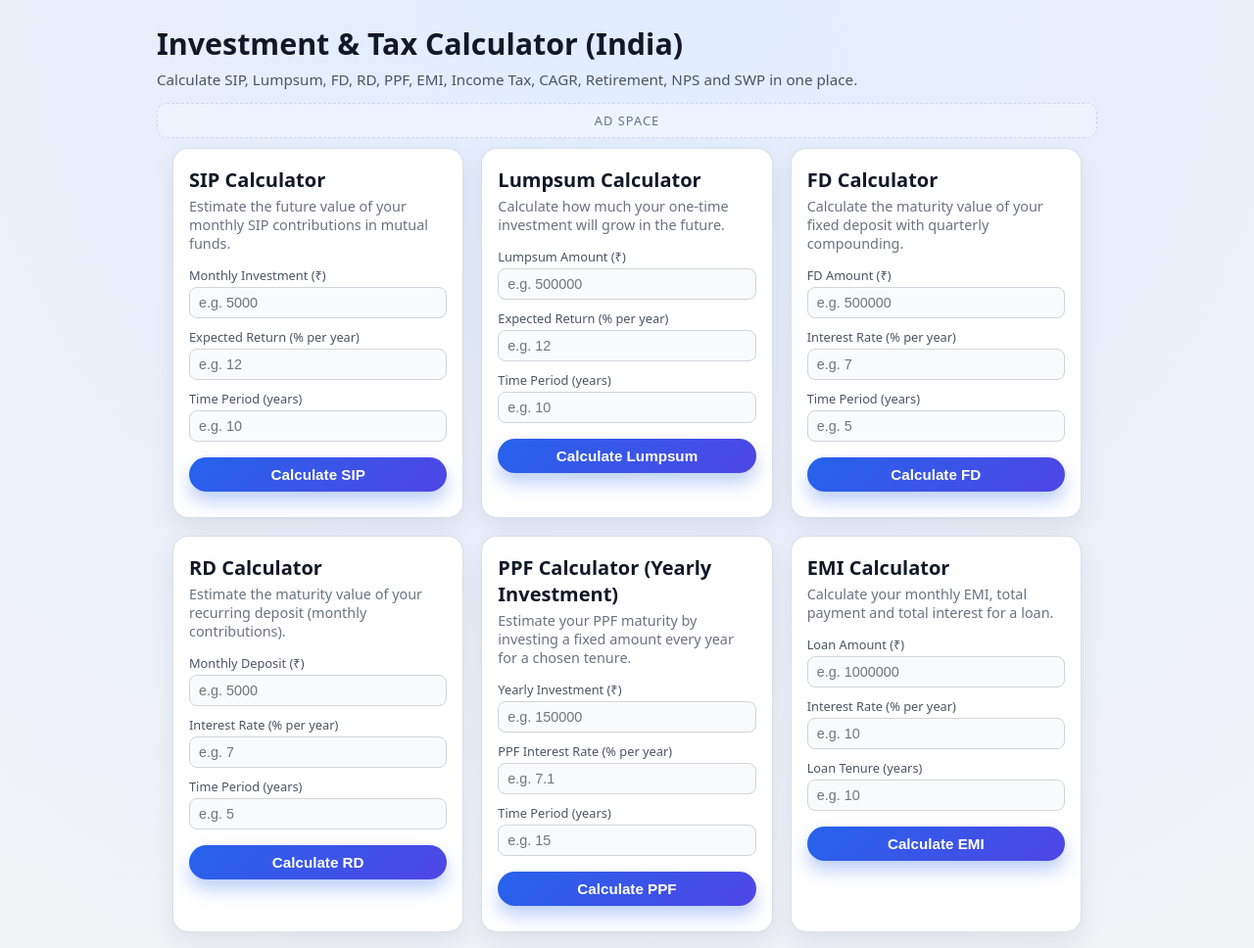
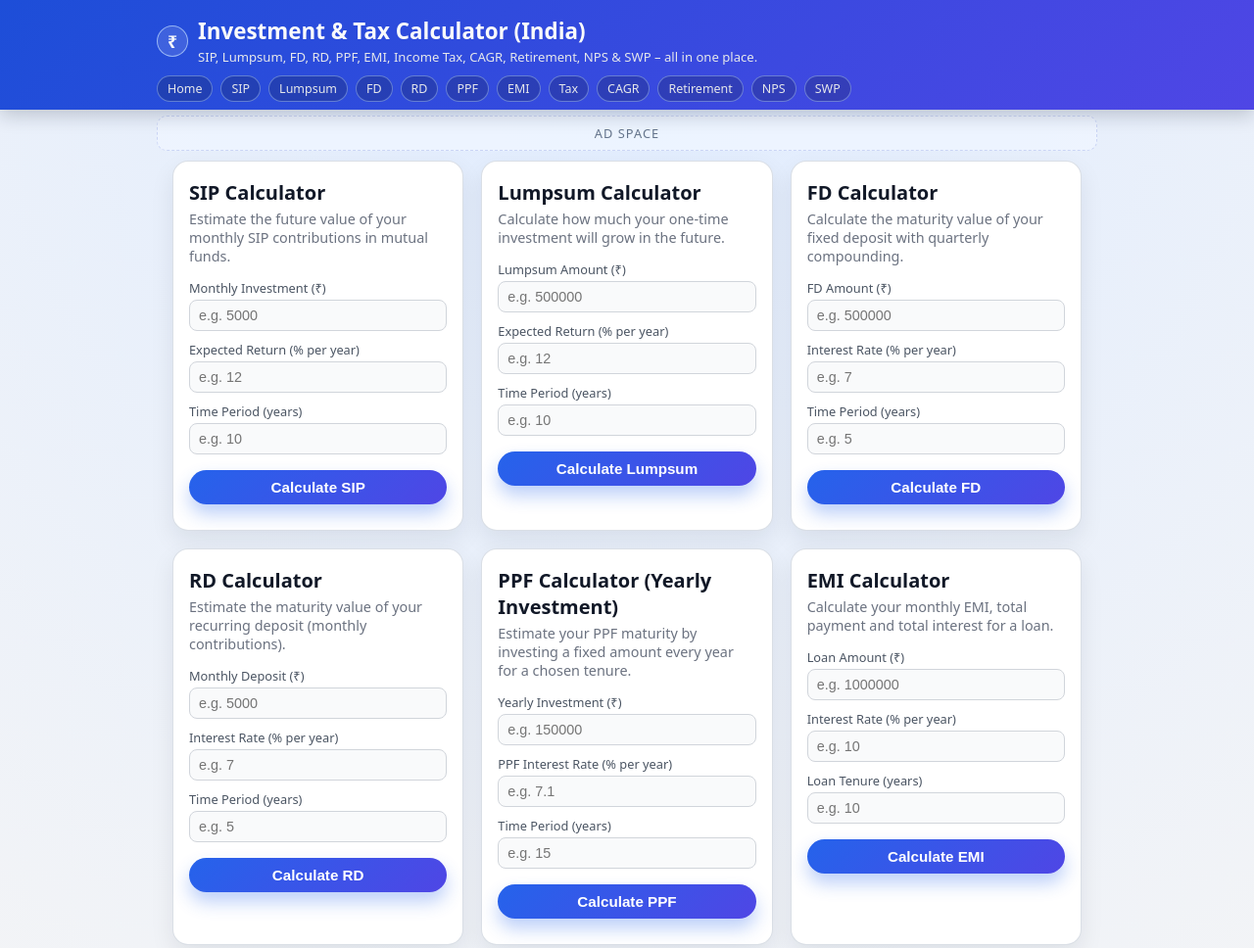
Before and after one commit to Anish8505/sip-frontend, a plain HTML site: page index.html in a window 1280 px wide. Shown: the top 968 px of the page at 98% size. Drawn offline with Linux system fonts and the light colour scheme.

Commit message:
Add navbar and branded header for all calculators

```diff
--- a/index.html
+++ b/index.html
@@ -26,12 +26,33 @@
 </head>
 <body>
 
+    <!-- HEADER + NAVBAR -->
     <header class="hero">
         <div class="hero-inner">
-            <h1 class="hero-title">Investment & Tax Calculator (India)</h1>
-            <p class="hero-subtitle">
-                Calculate SIP, Lumpsum, FD, RD, PPF, EMI, Income Tax, CAGR, Retirement, NPS and SWP in one place.
-            </p>
+            <div class="brand-row">
+                <div class="brand-logo">₹</div>
+                <div class="brand-text">
+                    <h1 class="hero-title">Investment & Tax Calculator (India)</h1>
+                    <p class="hero-subtitle">
+                        SIP, Lumpsum, FD, RD, PPF, EMI, Income Tax, CAGR, Retirement, NPS & SWP – all in one place.
+                    </p>
+                </div>
+            </div>
+
+            <nav class="main-nav">
+                <a href="#top">Home</a>
+                <a href="#sip">SIP</a>
+                <a href="#lumpsum">Lumpsum</a>
+                <a href="#fd">FD</a>
+                <a href="#rd">RD</a>
+                <a href="#ppf">PPF</a>
+                <a href="#emi">EMI</a>
+                <a href="#tax">Tax</a>
+                <a href="#cagr">CAGR</a>
+                <a href="#retirement">Retirement</a>
+                <a href="#nps">NPS</a>
+                <a href="#swp">SWP</a>
+            </nav>
         </div>
     </header>
 
@@ -41,10 +62,10 @@
         <!-- When AdSense is approved, replace this div with your ad code -->
     </div>
 
-    <main class="main-layout">
+    <main class="main-layout" id="top">
 
         <!-- SIP Calculator Card -->
-        <section class="card">
+        <section class="card" id="sip">
             <h2 class="card-title">SIP Calculator</h2>
             <p class="card-desc">
                 Estimate the future value of your monthly SIP contributions in mutual funds.
@@ -72,7 +93,7 @@
         </section>
 
         <!-- Lumpsum Calculator Card -->
-        <section class="card">
+        <section class="card" id="lumpsum">
             <h2 class="card-title">Lumpsum Calculator</h2>
             <p class="card-desc">
                 Calculate how much your one-time investment will grow in the future.
@@ -100,7 +121,7 @@
         </section>
 
         <!-- FD Calculator Card -->
-        <section class="card">
+        <section class="card" id="fd">
             <h2 class="card-title">FD Calculator</h2>
             <p class="card-desc">
                 Calculate the maturity value of your fixed deposit with quarterly compounding.
@@ -128,7 +149,7 @@
         </section>
 
         <!-- RD Calculator Card -->
-        <section class="card">
+        <section class="card" id="rd">
             <h2 class="card-title">RD Calculator</h2>
             <p class="card-desc">
                 Estimate the maturity value of your recurring deposit (monthly contributions).
@@ -156,7 +177,7 @@
         </section>
 
         <!-- PPF Calculator Card -->
-        <section class="card">
+        <section class="card" id="ppf">
             <h2 class="card-title">PPF Calculator (Yearly Investment)</h2>
             <p class="card-desc">
                 Estimate your PPF maturity by investing a fixed amount every year for a chosen tenure.
@@ -184,7 +205,7 @@
         </section>
 
         <!-- EMI Calculator Card -->
-        <section class="card">
+        <section class="card" id="emi">
             <h2 class="card-title">EMI Calculator</h2>
             <p class="card-desc">
                 Calculate your monthly EMI, total payment and total interest for a loan.
@@ -218,7 +239,7 @@
         </section>
 
         <!-- Income Tax Calculator Card -->
-        <section class="card">
+        <section class="card" id="tax">
             <h2 class="card-title">Income Tax Calculator (India)</h2>
             <p class="card-desc">
                 Estimate your annual income tax under Old or New regime (approximate, for guidance only).
@@ -244,7 +265,7 @@
         </section>
 
         <!-- CAGR Calculator Card -->
-        <section class="card">
+        <section class="card" id="cagr">
             <h2 class="card-title">CAGR Calculator</h2>
             <p class="card-desc">
                 Find the compound annual growth rate of an investment between a starting and ending value.
@@ -272,7 +293,7 @@
         </section>
 
         <!-- Retirement Calculator Card -->
-        <section class="card">
+        <section class="card" id="retirement">
             <h2 class="card-title">Retirement Corpus Calculator</h2>
             <p class="card-desc">
                 Estimate how much retirement corpus you may need based on current monthly expenses and inflation.
@@ -300,7 +321,7 @@
         </section>
 
         <!-- NPS Calculator Card -->
-        <section class="card">
+        <section class="card" id="nps">
             <h2 class="card-title">NPS Calculator</h2>
             <p class="card-desc">
                 Estimate NPS maturity by investing a fixed monthly contribution until retirement.
@@ -328,7 +349,7 @@
         </section>
 
         <!-- SWP Calculator Card -->
-        <section class="card">
+        <section class="card" id="swp">
             <h2 class="card-title">SWP Calculator</h2>
             <p class="card-desc">
                 Check how long your corpus can last if you withdraw a fixed amount every month (Systematic Withdrawal Plan).
--- a/styles.css
+++ b/styles.css
@@ -7,12 +7,19 @@ body {
     font-family: system-ui, -apple-system, BlinkMacSystemFont, "Segoe UI", sans-serif;
     background: radial-gradient(circle at top, #e0ecff 0, #f3f4f6 45%, #eef2ff 100%);
     color: #111827;
+    scroll-behavior: smooth;
 }
 
 /* Hero / header */
 
 .hero {
-    padding: 24px 16px 10px;
+    padding: 16px 16px 8px;
+    background: linear-gradient(135deg, #1d4ed8, #4f46e5);
+    color: #e5e7eb;
+    box-shadow: 0 6px 18px rgba(15, 23, 42, 0.2);
+    position: sticky;
+    top: 0;
+    z-index: 20;
 }
 
 .hero-inner {
@@ -20,17 +27,72 @@ body {
     margin: 0 auto;
 }
 
+/* Brand row */
+
+.brand-row {
+    display: flex;
+    align-items: center;
+    gap: 10px;
+    margin-bottom: 10px;
+}
+
+.brand-logo {
+    width: 32px;
+    height: 32px;
+    border-radius: 999px;
+    background: rgba(248, 250, 252, 0.12);
+    border: 1px solid rgba(191, 219, 254, 0.7);
+    display: flex;
+    align-items: center;
+    justify-content: center;
+    font-weight: 700;
+    color: #f9fafb;
+    font-size: 1.1rem;
+}
+
+.brand-text {
+    display: flex;
+    flex-direction: column;
+}
+
 .hero-title {
-    margin: 0 0 6px;
-    font-size: 1.9rem;
+    margin: 0 0 2px;
+    font-size: 1.4rem;
     font-weight: 700;
-    color: #111827;
+    color: #f9fafb;
 }
 
 .hero-subtitle {
     margin: 0;
-    font-size: 0.95rem;
-    color: #4b5563;
+    font-size: 0.82rem;
+    color: #e5e7eb;
+}
+
+/* Navbar */
+
+.main-nav {
+    display: flex;
+    flex-wrap: wrap;
+    gap: 8px;
+    margin-top: 10px;
+}
+
+.main-nav a {
+    font-size: 0.78rem;
+    padding: 4px 10px;
+    border-radius: 999px;
+    text-decoration: none;
+    color: #e5e7eb;
+    border: 1px solid rgba(191, 219, 254, 0.4);
+    background: rgba(15, 23, 42, 0.22);
+    transition: background 0.15s ease, color 0.15s ease, transform 0.08s ease, box-shadow 0.08s ease;
+}
+
+.main-nav a:hover {
+    background: #f9fafb;
+    color: #1d4ed8;
+    transform: translateY(-1px);
+    box-shadow: 0 6px 14px rgba(15, 23, 42, 0.35);
 }
 
 /* 🔸 Ad slots */
@@ -48,7 +110,7 @@ body {
 }
 
 .ad-top {
-    margin-top: 4px;
+    margin-top: 6px;
 }
 
 .ad-middle {
@@ -237,6 +299,7 @@ select:focus {
 .footer {
     text-align: center;
     font-size: 0.8rem;
-    color: #9ca3af;
+    color: #d1d5db;
     padding: 10px 0 18px;
+    background: #111827;
 }
```
